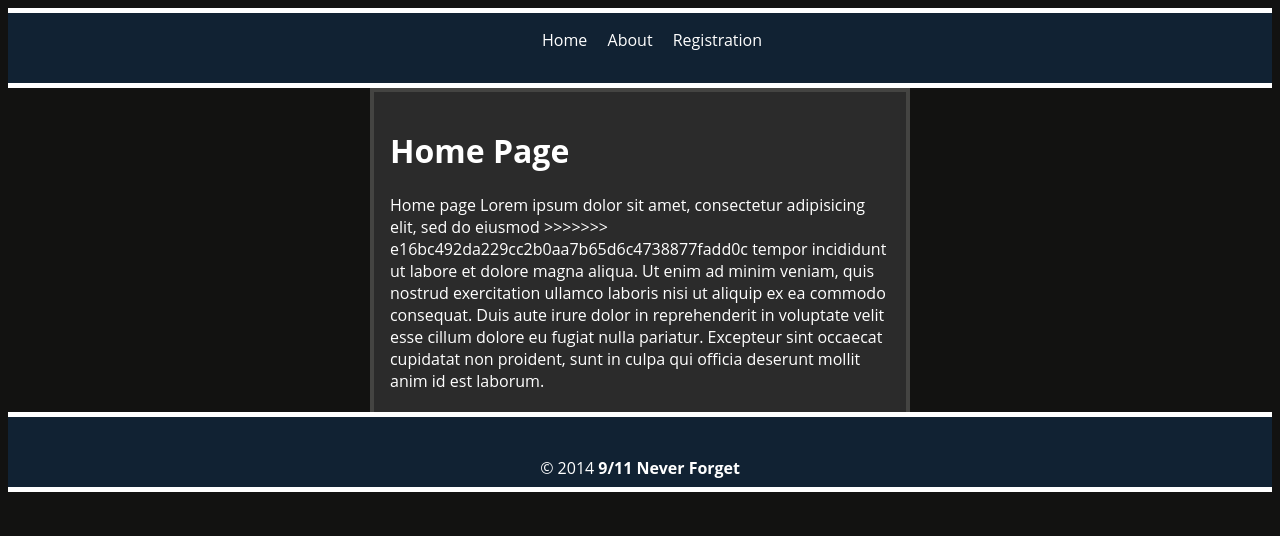
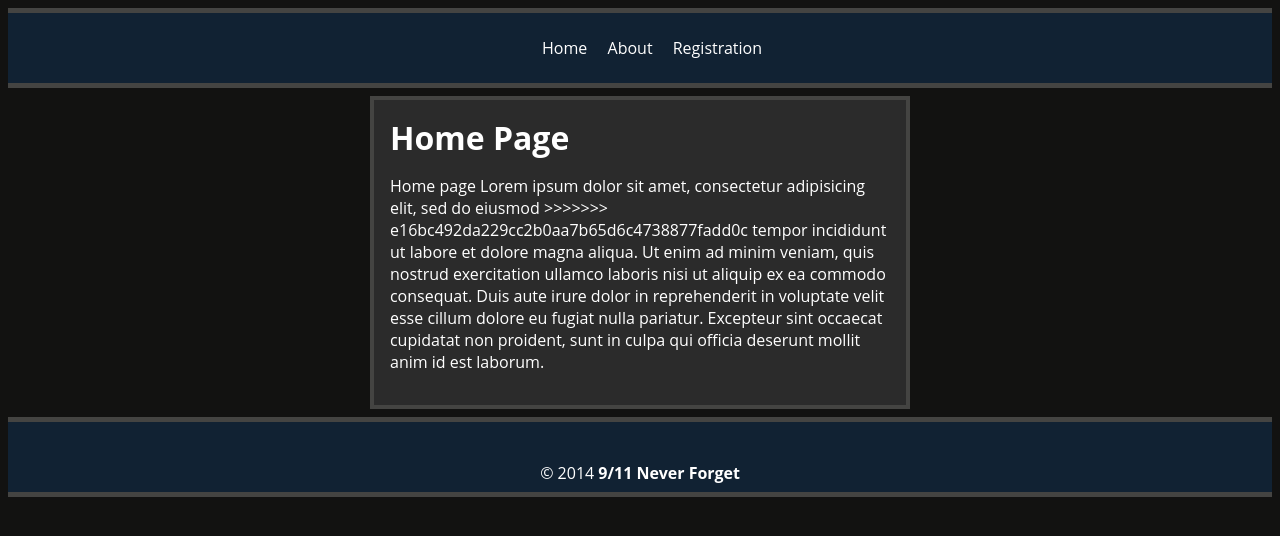
Before and after one commit to Pheelings/codeigniter, a CodeIgniter app: page / in a window 1280 px wide. Shown: the top 536 px of the page. Run offline with CodeIgniter, Linux system fonts and the light colour scheme.

Commit message:
csss makin it pretty... sorta

```diff
--- a/css/styles.css
+++ b/css/styles.css
@@ -9,13 +9,20 @@ a {
 	color: #fff;
 }
 
+a:hover {
+	color: fuchsia;
+}
+
+a:active {
+	color: lime;
+}
+
 li {
 	list-style: none;
 	display: inline-block;
 	padding-right: 1em;
+	padding-top: .5em;
 }
-
-
 
 #wrapper {
 	width: 500px;
@@ -25,7 +32,7 @@ li {
 	border: .3em #444442 solid;
 }
 
-h2 {
+h1 {
 	margin: 0;
 	margin-bottom: .4em;
 }
@@ -33,11 +40,11 @@ h2 {
 footer {
 	width: 100%;
 	background-color: #123;
-	margin-top: -1em;
+	margin-top: .5em;
 	height: 70px;
 	text-align: center;
-	border-bottom: 5px solid #fff;
-	border-top: 5px solid #fff;
+	border-bottom: 5px solid #444442;
+	border-top: 5px solid #444442;
 }
 
 footer p {
@@ -46,9 +53,9 @@ footer p {
 
 nav {
 	background-color: #123;
-	margin-bottom: 0;
 	height: 70px;
 	text-align: center;
-	border-bottom: 5px solid #fff;
-	border-top: 5px solid #fff;
+	border-bottom: 5px solid #444442;
+	border-top: 5px solid #444442;
+	margin-bottom: .5em;
 }
```
